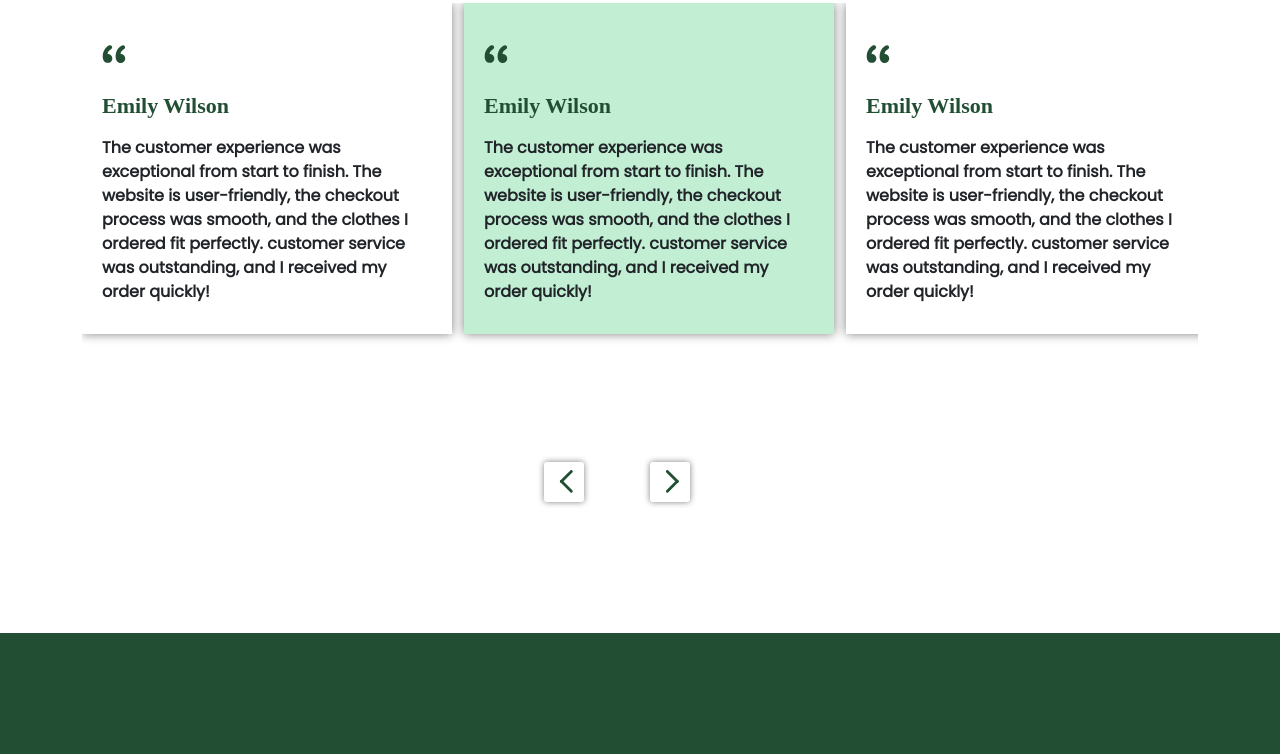
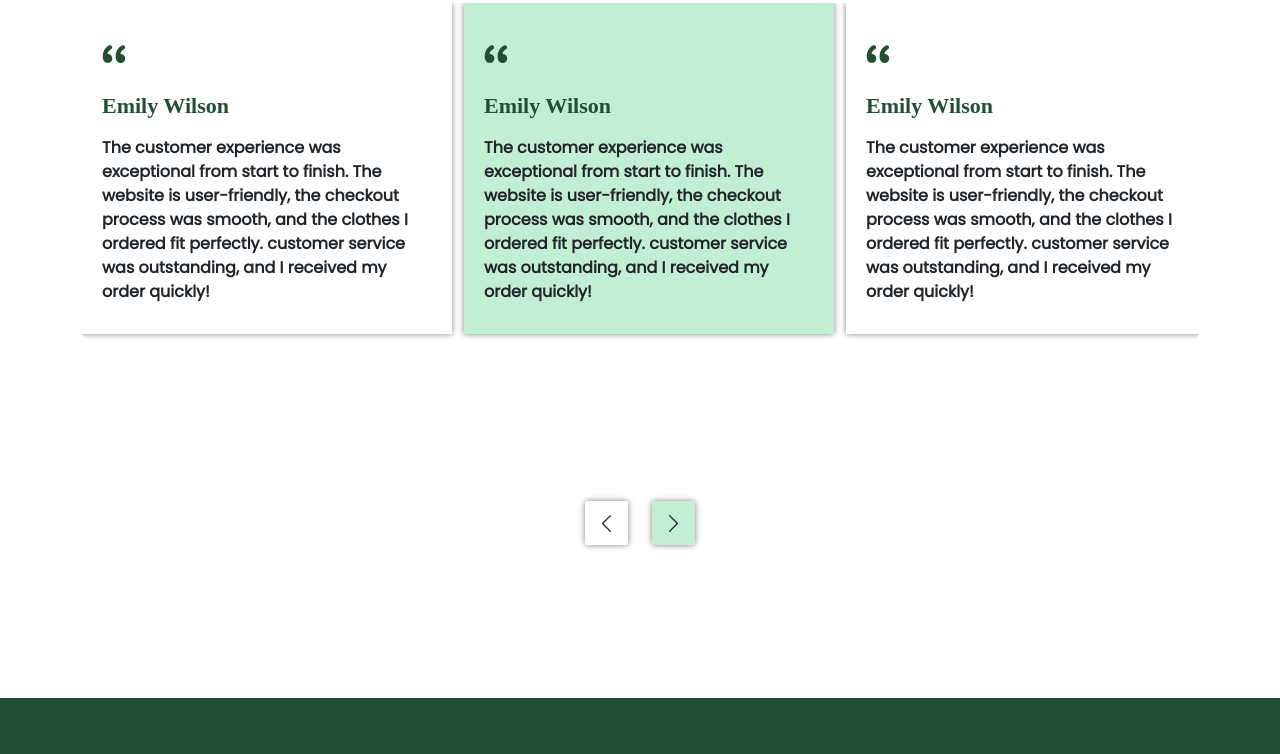
Before and after one commit to rabbysanny088/FIGMA-2-SUNNY, a website built with Vite: page index.html in a window 1280 px wide. Shown: the part 5364-6118 px from the top of the page. Built offline with nearby package versions, Linux system fonts and the light colour scheme; a web font is replaced by a local one.

Commit message:
swiper-horizontal added

```diff
--- a/index.html
+++ b/index.html
@@ -5,6 +5,8 @@
   <meta charset="UTF-8" />
   <link rel="icon" type="image/svg+xml" href="/vite.svg" />
   <meta name="viewport" content="width=device-width, initial-scale=1.0" />
+
+  <link rel="stylesheet" href="https://cdn.jsdelivr.net/npm/bootstrap-icons@1.11.1/font/bootstrap-icons.css">
 
   <!-- boostrap cdn -->
   <link href="https://cdn.jsdelivr.net/npm/bootstrap@5.0.2/dist/css/bootstrap.min.css" rel="stylesheet"
@@ -749,23 +751,11 @@
             <div class="swiper-button-prev swiper-navBtn"></div> -->
 
             <div class="feedback-icon">
-             <div class="icon-main-s">
-              <span class="swiper-button-next swiper-navBtn">
-                <svg width="10" height="17" viewBox="0 0 10 17" fill="none" xmlns="http://www.w3.org/2000/svg">
-                  <path d="M8.07104 1L0.999977 8.07107" stroke="#224F34" stroke-width="2" stroke-linecap="round" />
-                  <path d="M8.07104 15.0713L0.999977 8.00022" stroke="#224F34" stroke-width="2"
-                    stroke-linecap="round" />
-                </svg>
-
-              </span>
-
-              <span class="swiper-button-prev swiper-navBtn">
-                <svg width="10" height="17" viewBox="0 0 10 17" fill="none" xmlns="http://www.w3.org/2000/svg">
-                  <path d="M1 1L8.07107 8.07107" stroke="#224F34" stroke-width="2" stroke-linecap="round" />
-                  <path d="M1 15.0713L8.07107 8.00022" stroke="#224F34" stroke-width="2" stroke-linecap="round" />
-                </svg>
-              </span>
-             </div>
+              <div class="icon-dive-slider">
+                <i class="bi bi-chevron-left st-avarice "></i>
+                <i class="bi bi-chevron-right st-generosity"></i>
+                <div class="swiper-pagination"></div>
+              </div>
             </div>
           </div>
         </div>
--- a/main.js
+++ b/main.js
@@ -14,8 +14,8 @@ var swiper = new Swiper(".slide-content", {
         dynamicBullets: true,
       },
       navigation: {
-        nextEl: ".swiper-button-next",
-        prevEl: ".swiper-button-prev",
+        nextEl: ".st-generosity",
+        prevEl: ".st-avarice ",
       },
       breakpoints:{
         0:{
--- a/src/scss/components/_feedback.scss
+++ b/src/scss/components/_feedback.scss
@@ -5,14 +5,15 @@
     .feedback-main {
         .feedback-content {
             background-color: #FFFFFF;
-            box-shadow: 0px 0px 10px gray;
+            box-shadow: 0px 0px 6px gray;
             box-sizing: border-box;
             padding: 20px;
             padding-bottom: 14px;
             padding-top: 0px;
-            width: calc(100% + 5%);
+            width: 105%;
             height: auto;
             margin-bottom: 94px;
+
             span {
                 font-size: 60px;
                 font-weight: 600;
@@ -35,13 +36,14 @@
 
         }
 
-                    .swiper-button-next::after{
-                        display: none;
-                    }
+        .swiper-horizontal>.swiper-pagination-bullets.swiper-pagination-bullets-dynamic,
+        .swiper-pagination-horizontal.swiper-pagination-bullets.swiper-pagination-bullets-dynamic {
+            display: none;
+        }
 
-                    .swiper-button-prev::after{
-                        display: none;
-                    }
+        .icon-dive-slider {
+            margin-bottom: 33px;
+        }
 
         .feedback-icon {
             display: flex;
@@ -51,41 +53,34 @@
             padding: 0;
             margin: 0;
             margin-top: 80px;
-            position: relative;
-            .icon-main-s{
-                position: absolute;
-                bottom: 24px;
-            }
+
             span {
                 margin-right: 46px;
             }
 
-            .swiper-navBtn {
+            .st-avarice {
                 background-color: #FFFFFF;
                 box-shadow: 0px 0px 6px gray;
-                width: 40px;
-                height: 40px;
-                padding: 8px;
-                padding-left: 14px;
+                padding: 8px 11px;
                 border-radius: 3px;
                 cursor: pointer;
-                transition: all .3s ease-in-out;
+                transition: all 0.3s ease-in-out;
+                margin-right: 20px;
+                font-size: 21px;
 
                 &:hover {
                     background-color: #C2EFD4;
                 }
             }
 
-            .swiper-navBtns {
+            .st-generosity {
                 background-color: #C2EFD4;
-                box-shadow: 0px 0px 10px gray;
-                width: 40px;
-                height: 40px;
-                padding: 8px;
-                padding-left: 14px;
+                box-shadow: 0px 0px 6px gray;
+                padding: 8px 11px;
                 border-radius: 3px;
                 cursor: pointer;
-                transition: all .3s ease-in-out;
+                transition: all 0.3s ease-in-out;
+                font-size: 21px;
 
                 &:hover {
                     background-color: #ffff;
@@ -93,8 +88,6 @@
             }
         }
 
-    }
-    .card{
-        border: 1px solid black;
+
     }
 }
```
